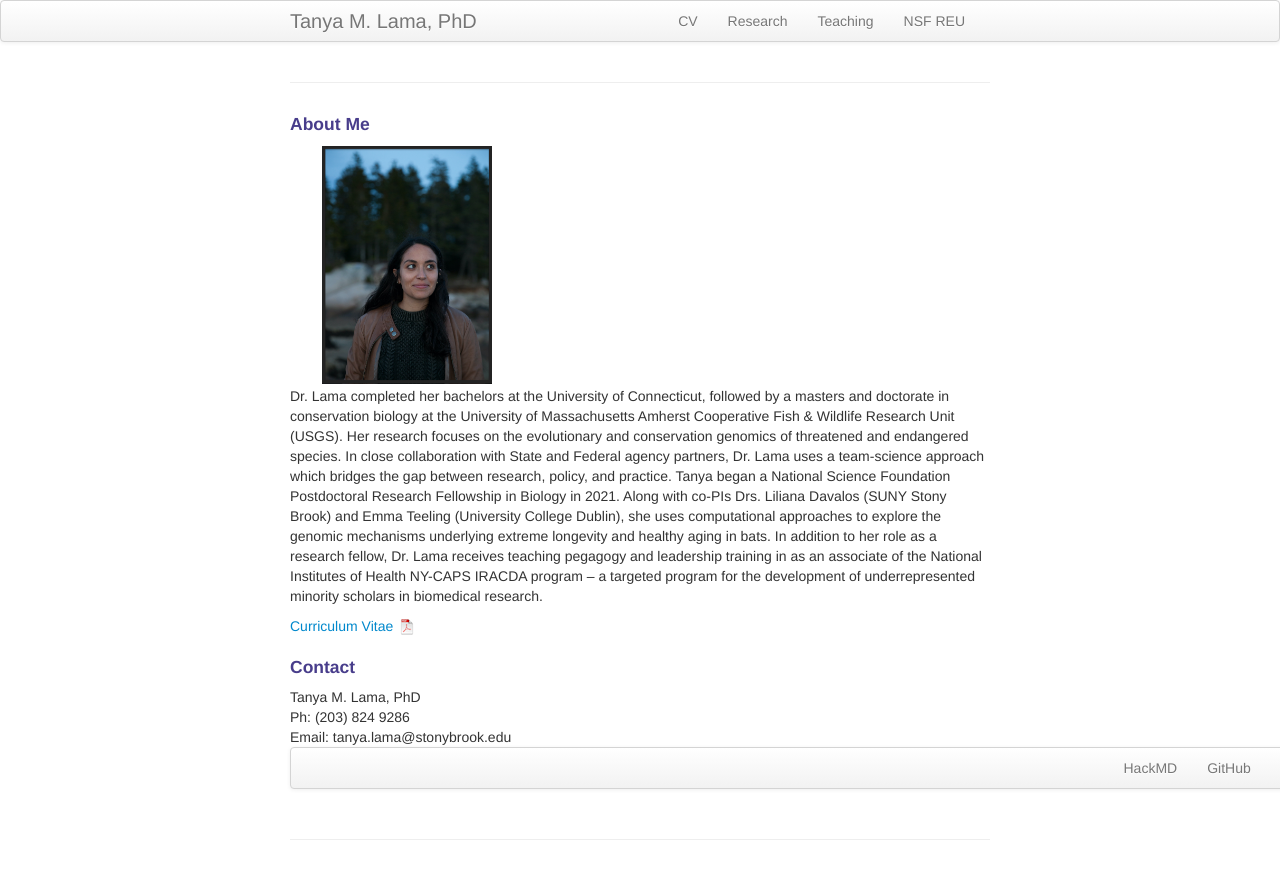
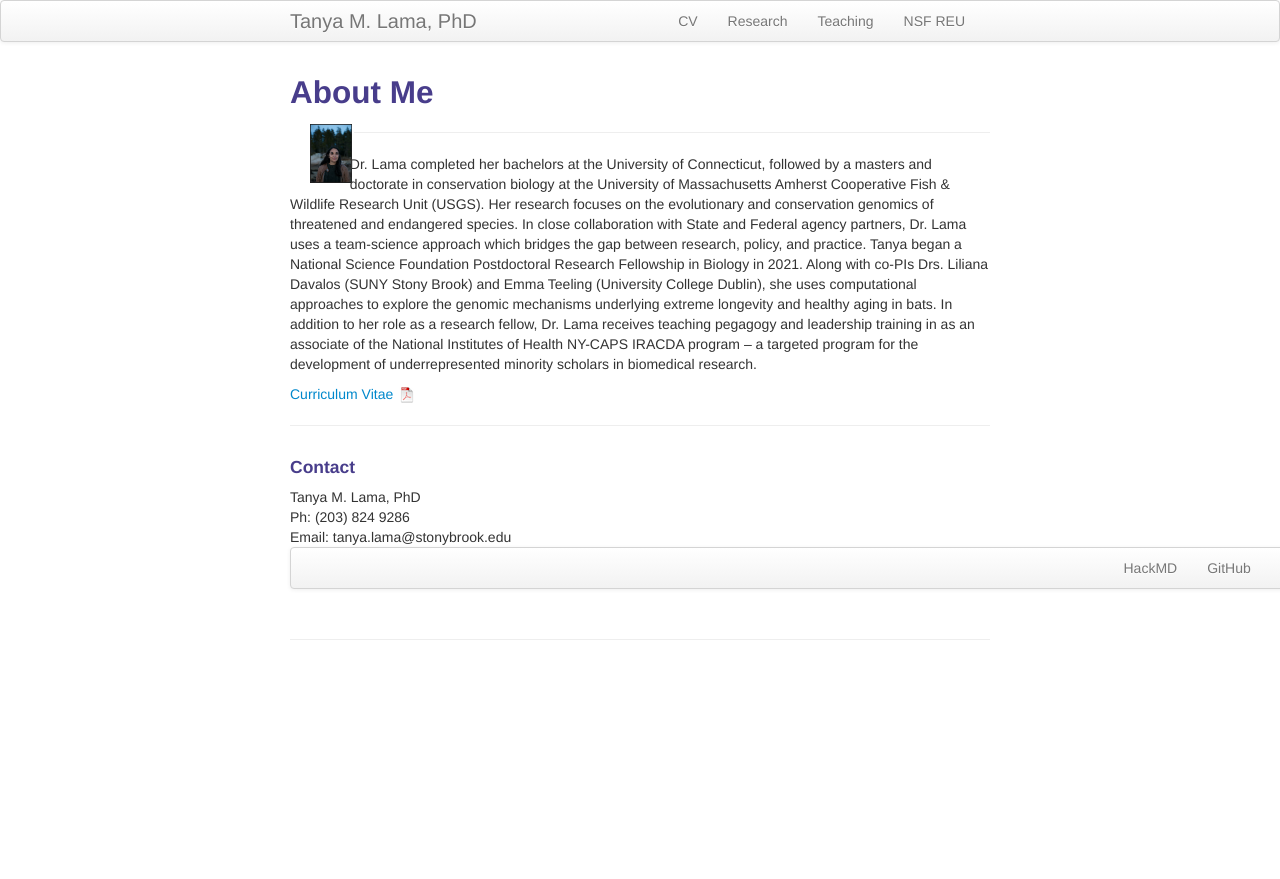
Before and after one commit to tanyalama/tanyalama.github.io, a Jekyll site: the page built from index.md, in a window 1280 px wide. Shown: the top 879 px of the page. Built offline with Jekyll 4.4.1, drawn with Linux system fonts in a browser that asks for light colours.

Commit message:
Update index.md

```diff
--- a/index.md
+++ b/index.md
@@ -4,20 +4,20 @@ title: Tanya M. Lama, PhD
 description: Tanya is a National Science Foundation postdocoral research fellow in Biology at SUNY Stony Brook University.
 keywords: conservation, genomics, wildlife, bats, lynx, ecology
 ---
+About Me
 ---
-<div class="container">
-<h4><a name="About Me"></a>About Me</h4>
-        <div class="span2">
+<div class="span1">
         <a href="../assets/headshot.jpg">
-            <img src="../assets/headshot.jpg"
-                  title="Tanya M. Lama, PhD" alt="Tanya Lama"/></a>
-        </div>
+        <img src="../assets/headshot.jpg"
+        title="Tanya M. Lama, PhD" alt="Tanya Lama"/></a>
 </div>
 
+---
 Dr. Lama completed her bachelors at the University of Connecticut, followed by a masters and doctorate in conservation biology at the University of Massachusetts Amherst Cooperative Fish & Wildlife Research Unit (USGS). Her research focuses on the evolutionary and conservation genomics of threatened and endangered species. In close collaboration with State and Federal agency partners, Dr. Lama uses a team-science approach which bridges the gap between research, policy, and practice. Tanya began a National Science Foundation Postdoctoral Research Fellowship in Biology in 2021. Along with co-PIs Drs. Liliana Davalos (SUNY Stony Brook) and Emma Teeling (University College Dublin), she uses computational approaches to explore the genomic mechanisms underlying extreme longevity and healthy aging in bats. In addition to her role as a research fellow, Dr. Lama receives teaching pegagogy and leadership training in as an associate of the National Institutes of Health NY-CAPS IRACDA program -- a targeted program for the development of underrepresented minority scholars in biomedical research.
 
 [Curriculum Vitae ![CV as pdf]({{ BASE_PATH }}/pages/icons16/pdf-icon.png)]({{ BASE_PATH }}/assets/CV.pdf)<br/>
 
+---
 <div class="container">
 <h4><a name="Contact"></a>Contact</h4>
 
```
